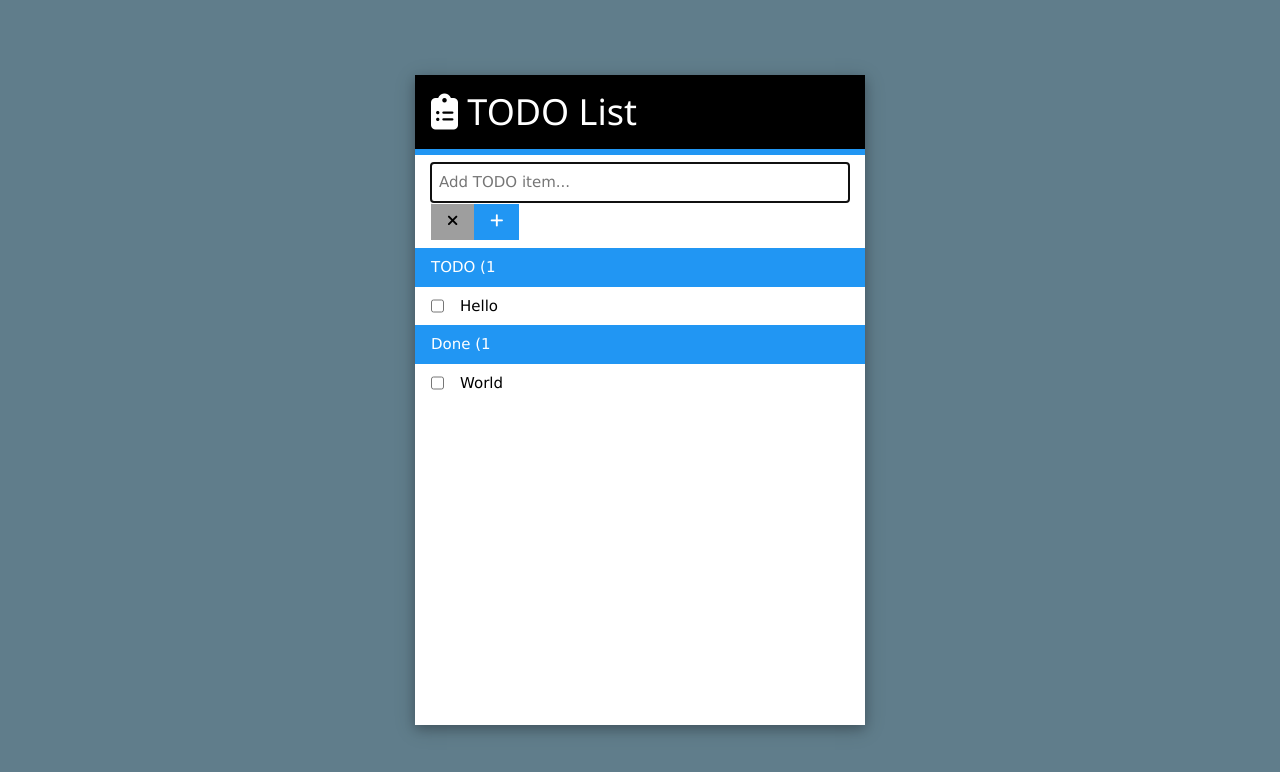
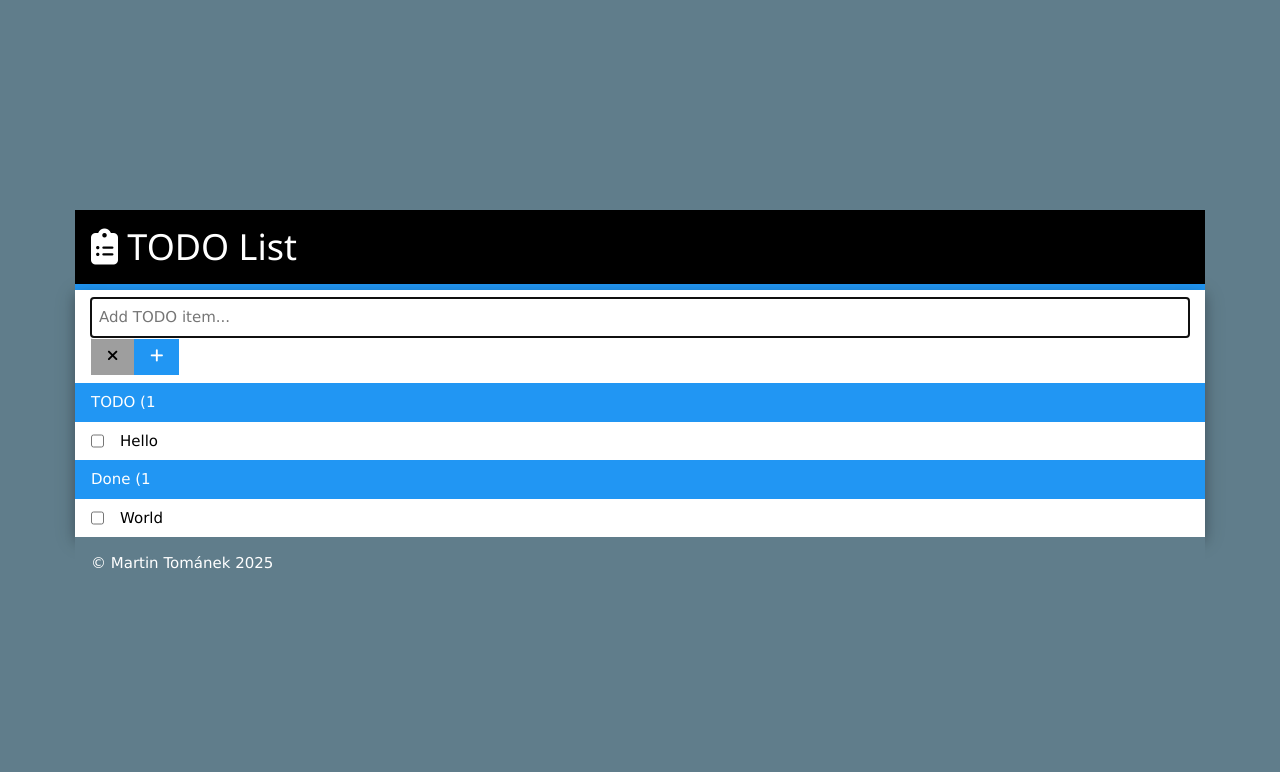
Before and after one commit to Finishxx/todo, a Vue app in the folder frontend/: page / in a window 1280 px wide. Shown: the top 772 px of the page. Built offline with nearby package versions, Linux system fonts and the light colour scheme.

Commit message:
Add Header and Footer

```diff
--- a/frontend/src/App.vue
+++ b/frontend/src/App.vue
@@ -1,10 +1,14 @@
 <script setup lang="ts">
 import TodoApp from "@/components/TodoApp.vue"
+import MainFooter from "@/components/MainFooter.vue"
+import MainHeader from "@/components/MainHeader.vue"
 </script>
 
 <template>
   <div class="app w3-blue-gray">
+    <MainHeader />
     <TodoApp />
+    <MainFooter />
   </div>
 </template>
 
@@ -15,5 +19,6 @@ import TodoApp from "@/components/TodoApp.vue"
   width: 100vw;
   min-height: 100vh;
   padding: 5rem;
+  flex-direction: column;
 }
 </style>
--- a/frontend/src/components/Footer.vue
+++ /dev/null
@@ -1,5 +0,0 @@
-<script setup lang="ts"></script>
-
-<template></template>
-
-<style scoped></style>
--- a/frontend/src/components/Header.vue
+++ /dev/null
@@ -1,5 +0,0 @@
-<script setup lang="ts"></script>
-
-<template></template>
-
-<style scoped></style>
--- /dev/null
+++ b/frontend/src/components/MainFooter.vue
@@ -0,0 +1,9 @@
+<script setup lang="ts"></script>
+
+<template>
+  <footer class="w3-container w3-blue-gray">
+    <p>&copy; Martin Tománek 2025</p>
+  </footer>
+</template>
+
+<style scoped></style>
--- /dev/null
+++ b/frontend/src/components/MainHeader.vue
@@ -0,0 +1,12 @@
+<script setup lang="ts"></script>
+
+<template>
+  <div class="w3-container w3-black w3-margin-0 w3-bottombar w3-border-blue">
+    <h1>
+      <i class="fa-regular fa-clipboard-list"></i>
+      TODO List
+    </h1>
+  </div>
+</template>
+
+<style scoped></style>
--- a/frontend/src/components/TodoApp.vue
+++ b/frontend/src/components/TodoApp.vue
@@ -33,15 +33,9 @@ function addTodo(): void {
 <template>
   <div class="todo-container w3-white w3-card-4">
     <!-- Header -->
-    <div class="w3-container w3-black w3-margin-0 w3-bottombar w3-border-blue">
-      <h1>
-        <i class="fa-regular fa-clipboard-list"></i>
-        TODO List
-      </h1>
-    </div>
 
     <!-- Input -->
-    <div class="w3-container flex-container 3-light-gray w3-padding">
+    <div class="w3-container 3-light-gray w3-padding">
       <input
         class="w3-input w3-border-0"
         type="text"
```
